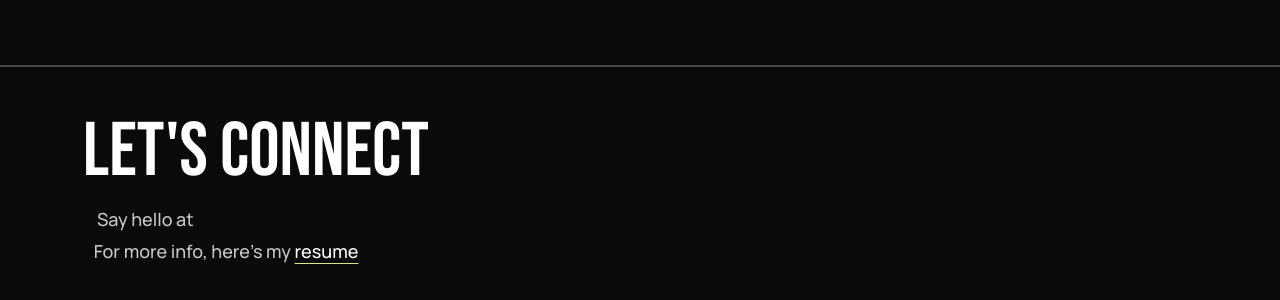
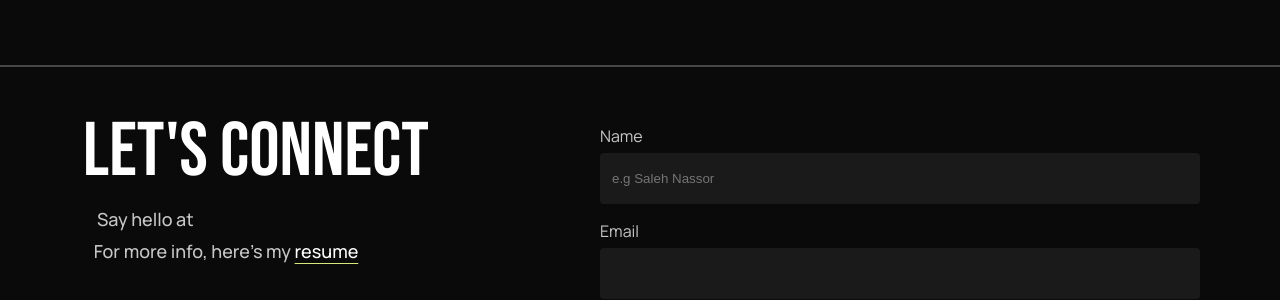
Before and after one commit to M-Saleh-N/saleh.portfolio, a plain HTML site: page index.html in a window 1280 px wide. Shown: the part 4550-4850 px from the top of the page. Drawn offline with Linux system fonts and the light colour scheme.

Commit message:
trying responsive

```diff
--- a/Styles/index.css
+++ b/Styles/index.css
@@ -682,8 +682,8 @@ body {
   font-family: "Manrope", sans-serif;
   color: #c7c7c7;
   position: relative;
-  left: 90px;
-  top: 30px;
+  left: 600px;
+  top: -270px;
 }
 
 input[type="text"],
@@ -741,3 +741,13 @@ input[type="text"] {
   margin-left: 65px;
   margin-top: 330px;
 }
+
+
+
+@media screen and (max-width: 720px), (max-height: 1280 ) {
+    *{
+      display: none;
+    }
+
+
+}
```
